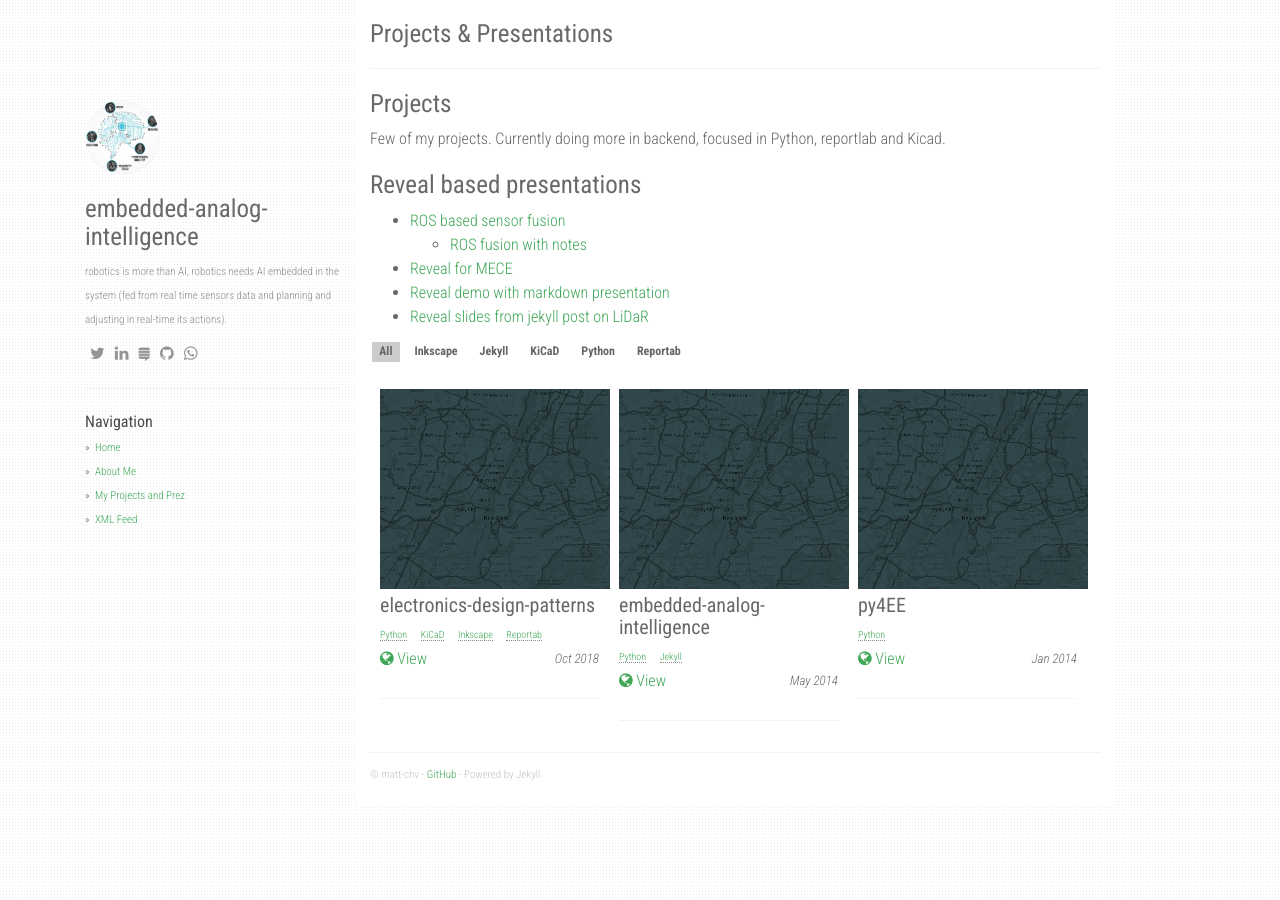
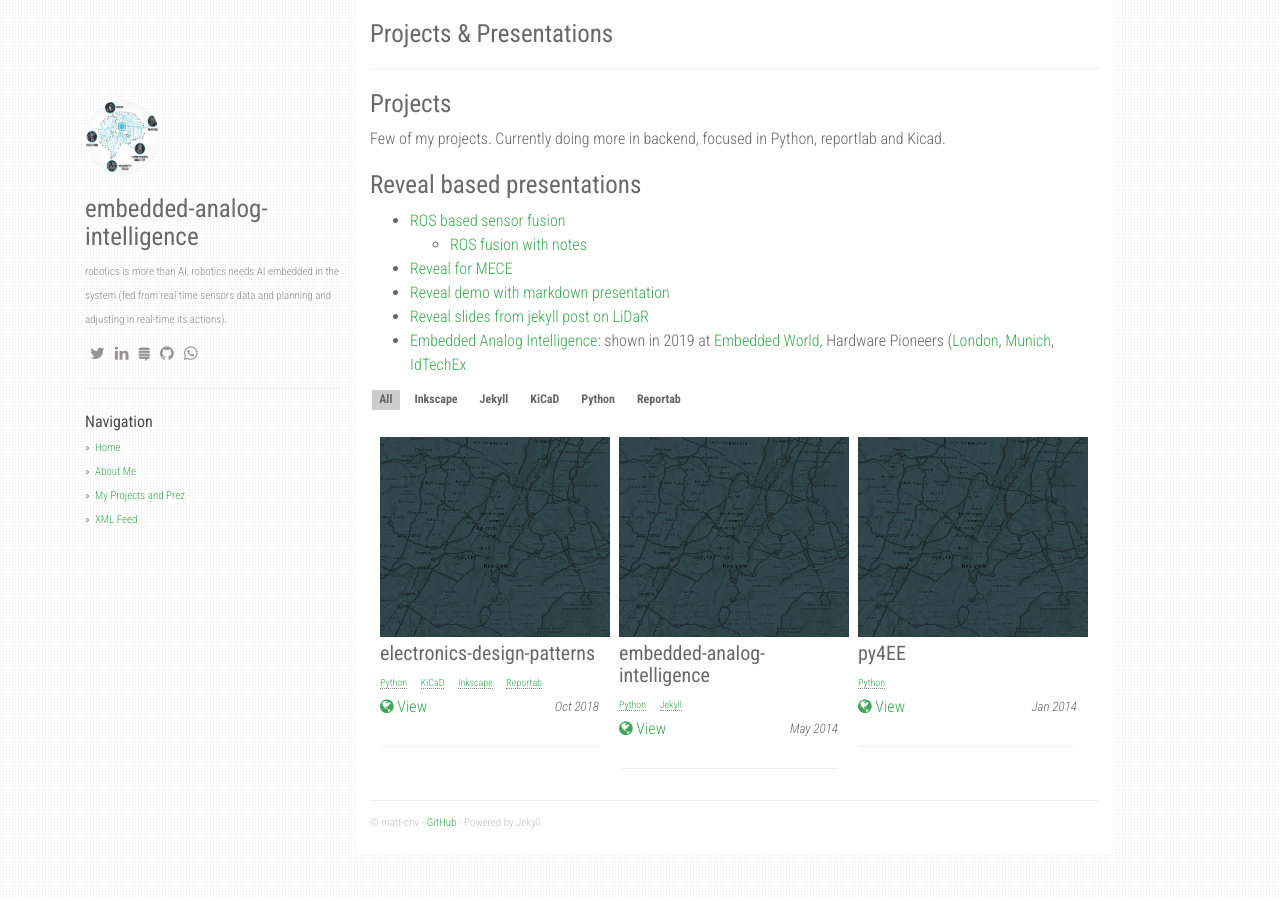
Before and after one commit to matt-chv/embedded-analog-intelligence, a Jekyll site: the page built from projects.md, in a window 1280 px wide. Built offline with Jekyll 4.4.1, drawn with Linux system fonts in a browser that asks for light colours; nearby versions of some CDN libraries.

Commit message:
Update projects.md

```diff
--- a/projects.md
+++ b/projects.md
@@ -13,3 +13,4 @@ Few of my projects. Currently doing more in backend, focused in Python, reportla
 * [Reveal for MECE](https://matt-chv.github.io/embedded-analog-intelligence/reveal/Reveal_Mece_Pyramid.html)
 * [Reveal demo with markdown presentation](https://matt-chv.github.io/embedded-analog-intelligence/reveal/demo_md.html)
 * [Reveal slides from jekyll post on LiDaR](https://matt-chv.github.io/embedded-analog-intelligence/reveal/demo_http_md.html)
+* [Embedded Analog Intelligence](https://matt-chv.github.io/embedded-analog-intelligence/reveal/ti_eai_2019.html#/): shown in 2019 at [Embedded World](https://www.embedded-world.de/de/events/vortrag/artificial-intelligence-at-the-edge-for-sensor-fusion-in-autonomous-robots/737982), Hardware Pioneers ([London](https://www.youtube.com/watch?v=uYxRZtJJFbI), [Munich](https://www.youtube.com/watch?v=uYxRZtJJFbI), [IdTechEx](https://www.idtechex.com/internet-of-things-europe-19/show/en/speakers/13585/embedded-analog-intelligence)
```
